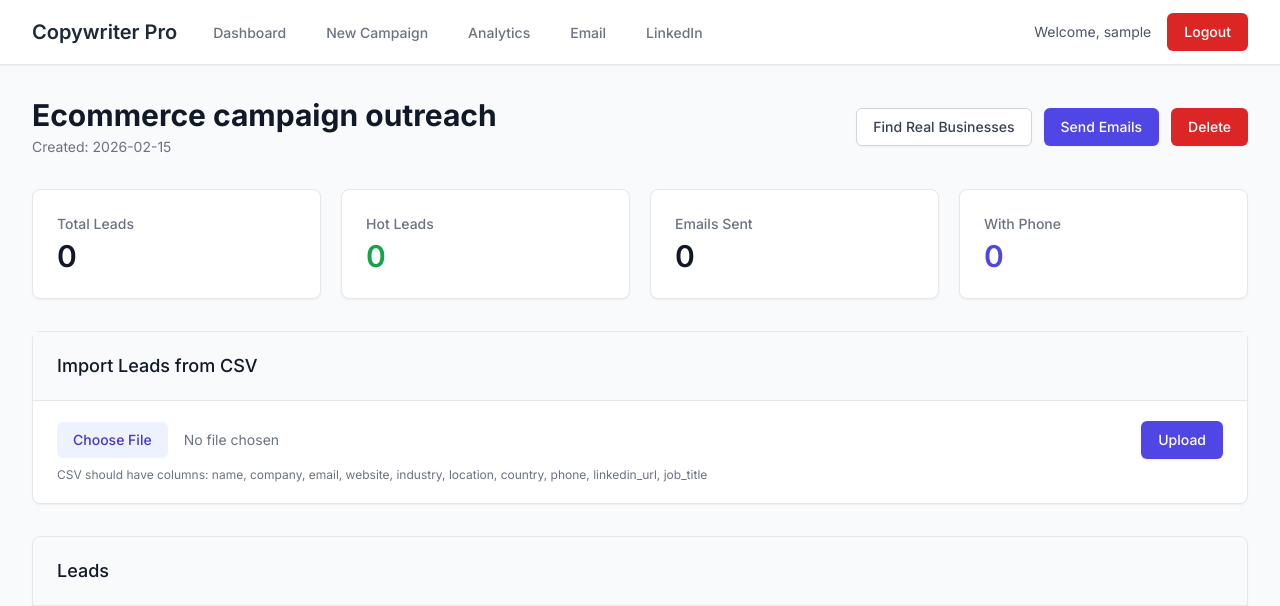
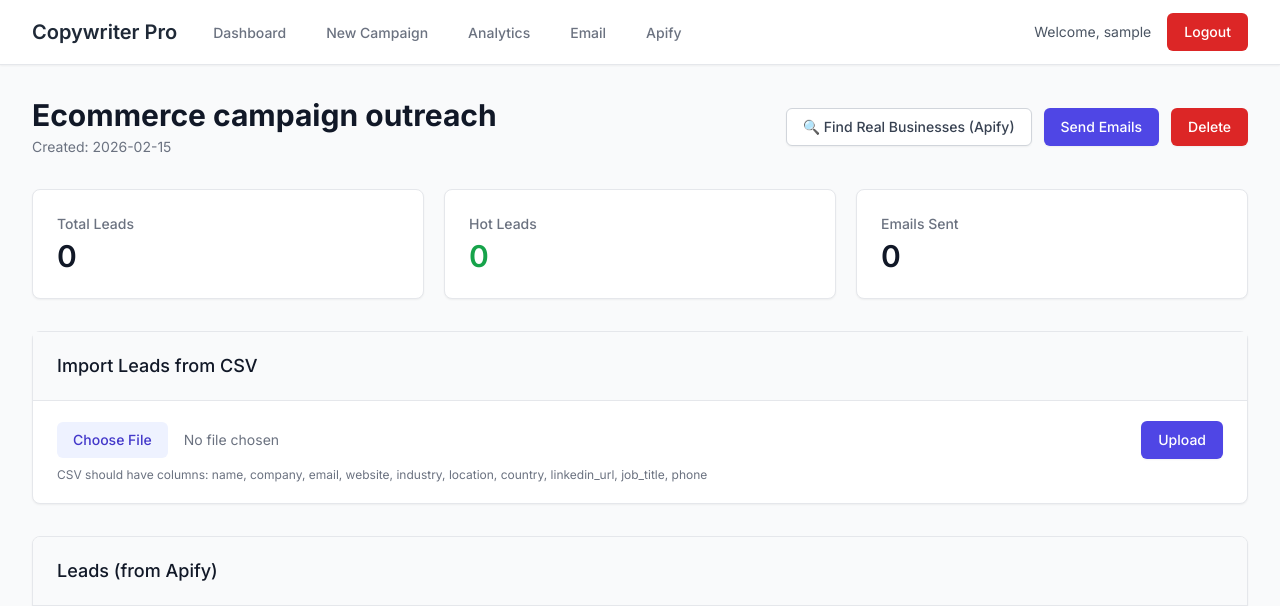
Before and after one commit to makulimike/copywriter-pro, a Flask app: a page that uses templates/base.html in a window 1280 px wide. Shown: the top 606 px of the page. Run offline with Flask 3, Linux system fonts and the light colour scheme; the visitor is signed in with stand-in values (Sample User, id 1); data comes from the database, SQL or seed files in the repository; some libraries are stand-ins or nearby versions.

Commit message:
Switch to Apify-only: remove LinkedIn settings, add Apify settings

```diff
--- a/templates/base.html
+++ b/templates/base.html
@@ -43,8 +43,8 @@
                         <a href="/settings/email" class="inline-flex items-center px-1 pt-1 border-b-2 text-sm font-medium {% if request.path == '/settings/email' %}border-indigo-500 text-gray-900{% else %}border-transparent text-gray-500 hover:border-gray-300 hover:text-gray-700{% endif %}">
                             Email
                         </a>
-                        <a href="/settings/linkedin" class="inline-flex items-center px-1 pt-1 border-b-2 text-sm font-medium {% if request.path == '/settings/linkedin' %}border-indigo-500 text-gray-900{% else %}border-transparent text-gray-500 hover:border-gray-300 hover:text-gray-700{% endif %}">
-                            LinkedIn
+                        <a href="/settings/apify" class="inline-flex items-center px-1 pt-1 border-b-2 text-sm font-medium {% if request.path == '/settings/apify' %}border-indigo-500 text-gray-900{% else %}border-transparent text-gray-500 hover:border-gray-300 hover:text-gray-700{% endif %}">
+                            Apify
                         </a>
                     </div>
                     {% endif %}
@@ -65,7 +65,7 @@
                     {% endif %}
                 </div>
             </div>
-            <!-- Mobile menu, show/hide based on menu state -->
+            <!-- Mobile menu -->
             <div class="hidden md:hidden" id="mobile-menu">
                 <div class="pt-2 pb-3 space-y-1">
                     <a href="/dashboard" class="block pl-3 pr-4 py-2 border-l-4 text-base font-medium {% if request.path == '/dashboard' %}border-indigo-500 text-indigo-700 bg-indigo-50{% else %}border-transparent text-gray-600 hover:bg-gray-50 hover:border-gray-300 hover:text-gray-800{% endif %}">
@@ -80,8 +80,8 @@
                     <a href="/settings/email" class="block pl-3 pr-4 py-2 border-l-4 text-base font-medium {% if request.path == '/settings/email' %}border-indigo-500 text-indigo-700 bg-indigo-50{% else %}border-transparent text-gray-600 hover:bg-gray-50 hover:border-gray-300 hover:text-gray-800{% endif %}">
                         Email Settings
                     </a>
-                    <a href="/settings/linkedin" class="block pl-3 pr-4 py-2 border-l-4 text-base font-medium {% if request.path == '/settings/linkedin' %}border-indigo-500 text-indigo-700 bg-indigo-50{% else %}border-transparent text-gray-600 hover:bg-gray-50 hover:border-gray-300 hover:text-gray-800{% endif %}">
-                        LinkedIn Settings
+                    <a href="/settings/apify" class="block pl-3 pr-4 py-2 border-l-4 text-base font-medium {% if request.path == '/settings/apify' %}border-indigo-500 text-indigo-700 bg-indigo-50{% else %}border-transparent text-gray-600 hover:bg-gray-50 hover:border-gray-300 hover:text-gray-800{% endif %}">
+                        Apify Settings
                     </a>
                 </div>
                 <div class="pt-4 pb-3 border-t border-gray-200">
--- a/templates/campaign_detail.html
+++ b/templates/campaign_detail.html
@@ -17,7 +17,7 @@
             <form action="/campaign/{{ campaign.campaign_id }}/discover-businesses" method="POST" class="inline">
                 <button type="submit"
                         class="inline-flex items-center px-4 py-2 border border-gray-300 shadow-sm text-sm font-medium rounded-md text-gray-700 bg-white hover:bg-gray-50 focus:outline-none focus:ring-2 focus:ring-offset-2 focus:ring-indigo-500">
-                    Find Real Businesses
+                    🔍 Find Real Businesses (Apify)
                 </button>
             </form>
             <form action="/campaign/{{ campaign.campaign_id }}/send-emails" method="POST" class="inline" id="sendEmailsForm">
@@ -77,7 +77,7 @@
         </div>
     </div>
 
-    <div class="grid grid-cols-1 sm:grid-cols-2 lg:grid-cols-4 gap-5 mb-8">
+    <div class="grid grid-cols-1 sm:grid-cols-2 lg:grid-cols-3 gap-5 mb-8">
         <div class="bg-white overflow-hidden shadow-sm rounded-lg border border-gray-200">
             <div class="px-4 py-5 sm:p-6">
                 <dt class="text-sm font-medium text-gray-500 truncate">Total Leads</dt>
@@ -94,12 +94,6 @@
             <div class="px-4 py-5 sm:p-6">
                 <dt class="text-sm font-medium text-gray-500 truncate">Emails Sent</dt>
                 <dd class="mt-1 text-3xl font-semibold text-gray-900">{{ stats.emails_sent }}</dd>
-            </div>
-        </div>
-        <div class="bg-white overflow-hidden shadow-sm rounded-lg border border-gray-200">
-            <div class="px-4 py-5 sm:p-6">
-                <dt class="text-sm font-medium text-gray-500 truncate">With Phone</dt>
-                <dd class="mt-1 text-3xl font-semibold text-indigo-600">{{ stats.leads_with_phone }}</dd>
             </div>
         </div>
     </div>
@@ -129,14 +123,14 @@
                         Upload
                     </button>
                 </div>
-                <p class="mt-2 text-xs text-gray-500">CSV should have columns: name, company, email, website, industry, location, country, phone, linkedin_url, job_title</p>
+                <p class="mt-2 text-xs text-gray-500">CSV should have columns: name, company, email, website, industry, location, country, linkedin_url, job_title, phone</p>
             </form>
         </div>
     </div>
 
     <div class="bg-white shadow-sm rounded-lg border border-gray-200 overflow-hidden">
         <div class="px-6 py-5 border-b border-gray-200 bg-gray-50">
-            <h3 class="text-lg font-medium text-gray-900">Leads</h3>
+            <h3 class="text-lg font-medium text-gray-900">Leads (from Apify)</h3>
         </div>
         <div class="overflow-x-auto">
             <table class="min-w-full divide-y divide-gray-200">
```
Also changed, not shown: templates/apify_settings.html (renamed from templates/linkedin_settings.html, +19 -11 lines), templates/dashboard.html (+19 -1 lines).
